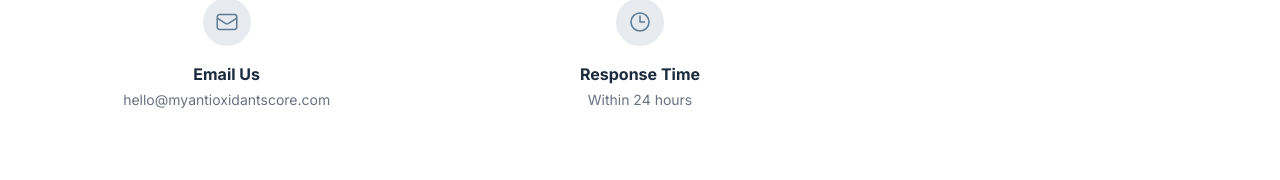
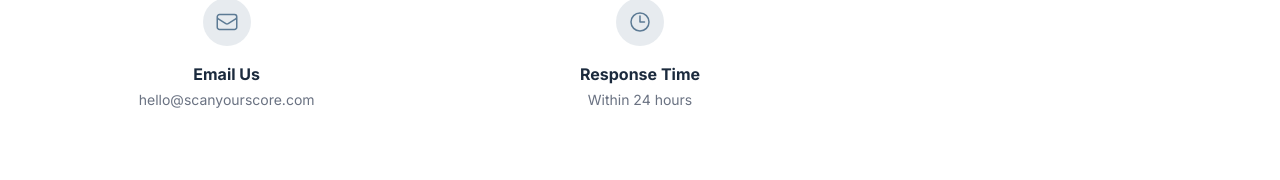
Before and after one commit to calligeroselaine/myantioxidantscore, a Next.js app: page /contact in a window 1280 px wide. Shown: the part 445-625 px from the top of the page. Built offline with nearby package versions, Linux system fonts and the light colour scheme.

Commit message:
Update page.tsx

```diff
--- a/src/app/contact/page.tsx
+++ b/src/app/contact/page.tsx
@@ -23,7 +23,7 @@ export const metadata: Metadata = {
 const contactMethods = [
   {
     title: "Email Us",
-    value: "hello@myantioxidantscore.com",
+    value: "hello@scanyourscore.com",
     icon: (
       <svg className="w-6 h-6" fill="none" stroke="currentColor" strokeWidth={1.5} viewBox="0 0 24 24" aria-hidden="true">
         <path strokeLinecap="round" strokeLinejoin="round" d="M21.75 6.75v10.5a2.25 2.25 0 01-2.25 2.25h-15a2.25 2.25 0 01-2.25-2.25V6.75m19.5 0A2.25 2.25 0 0019.5 4.5h-15a2.25 2.25 0 00-2.25 2.25m19.5 0v.243a2.25 2.25 0 01-1.07 1.916l-7.5 4.615a2.25 2.25 0 01-2.36 0L3.32 8.91a2.25 2.25 0 01-1.07-1.916V6.75" />
```
